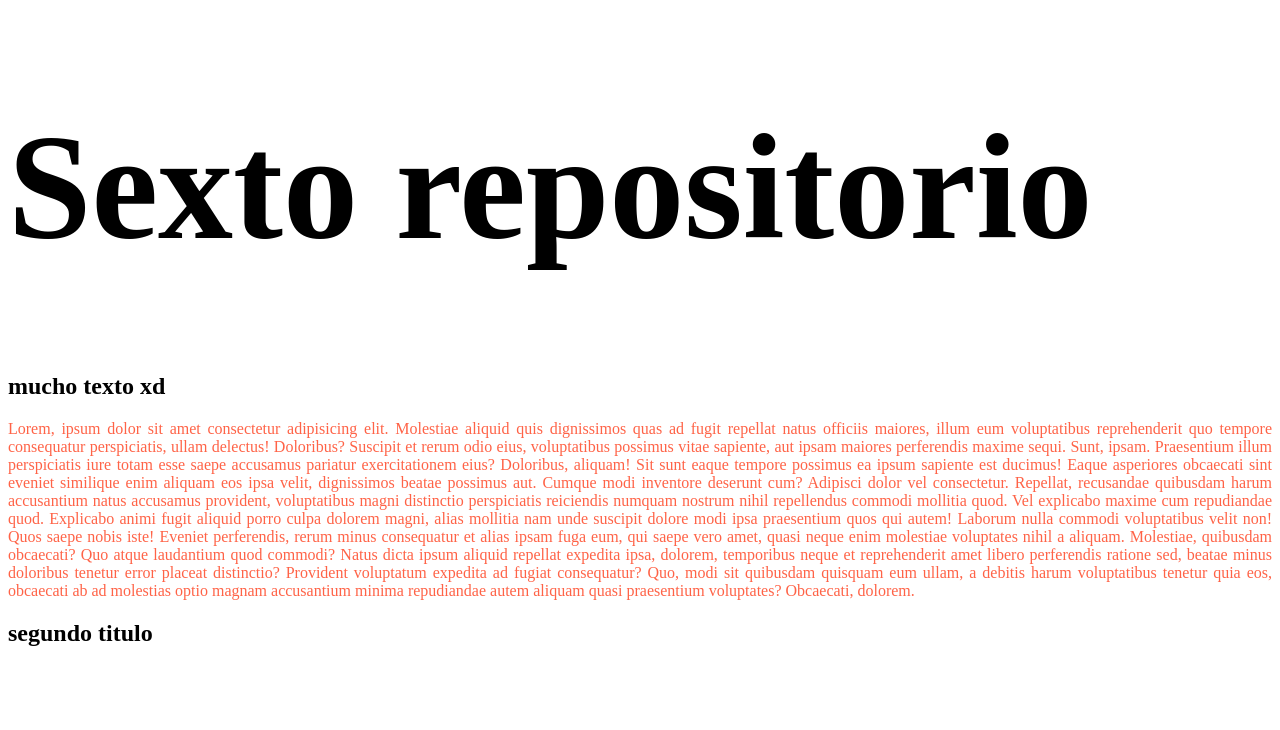
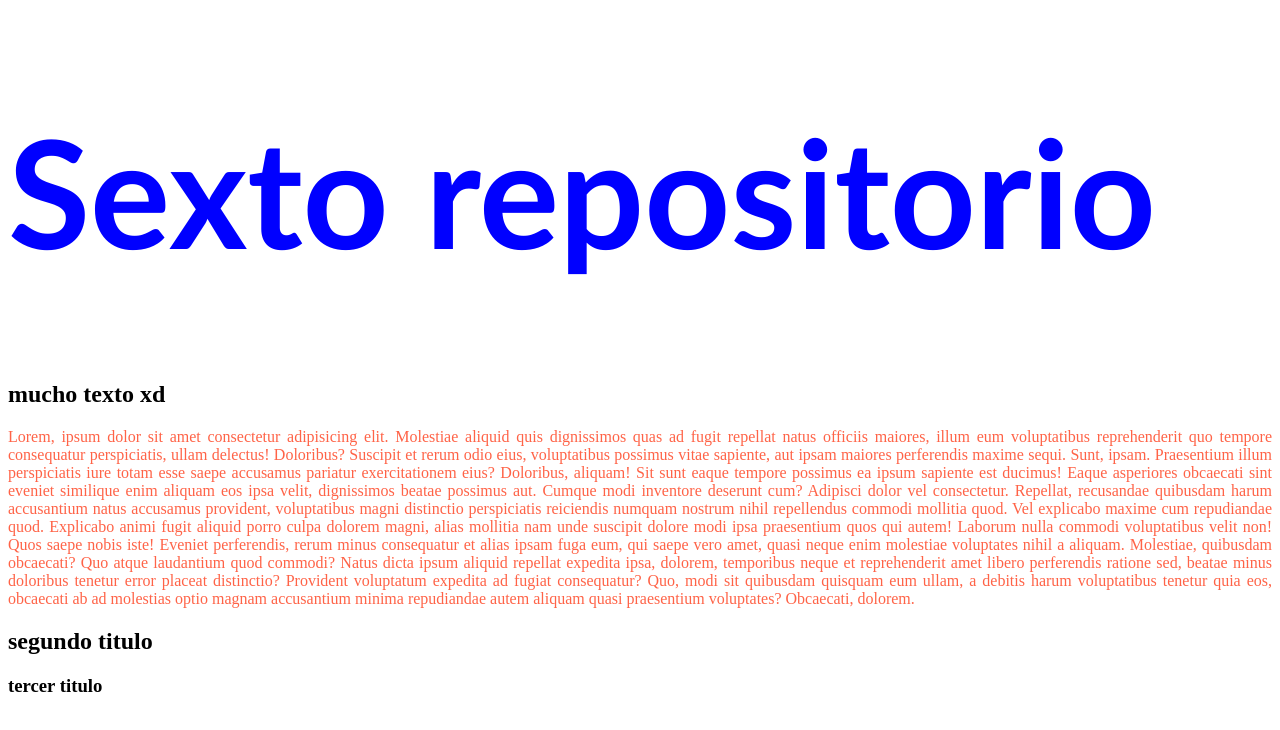
Before and after one commit to EduardoMijangos/Repo-Eduardo6, a plain HTML site: page index.html in a window 1280 px wide. Drawn offline with Linux system fonts and the light colour scheme.

Commit message:
Cambios muy importantes

```diff
--- a/index.html
+++ b/index.html
@@ -30,5 +30,9 @@
     <h2>
         segundo titulo
     </h2>
+
+    <h3>
+        tercer titulo
+    </h3>
 </body>
 </html>
--- a/style.css
+++ b/style.css
@@ -1,5 +1,7 @@
 .titulo{
     font-size: 150px;
+    color: blue;
+    font-family: 'Gill Sans', 'Gill Sans MT', Calibri, 'Trebuchet MS', sans-serif;
 }
 
 .text{
```
Also changed, not shown: pagina2.html (+8 -0 lines).
